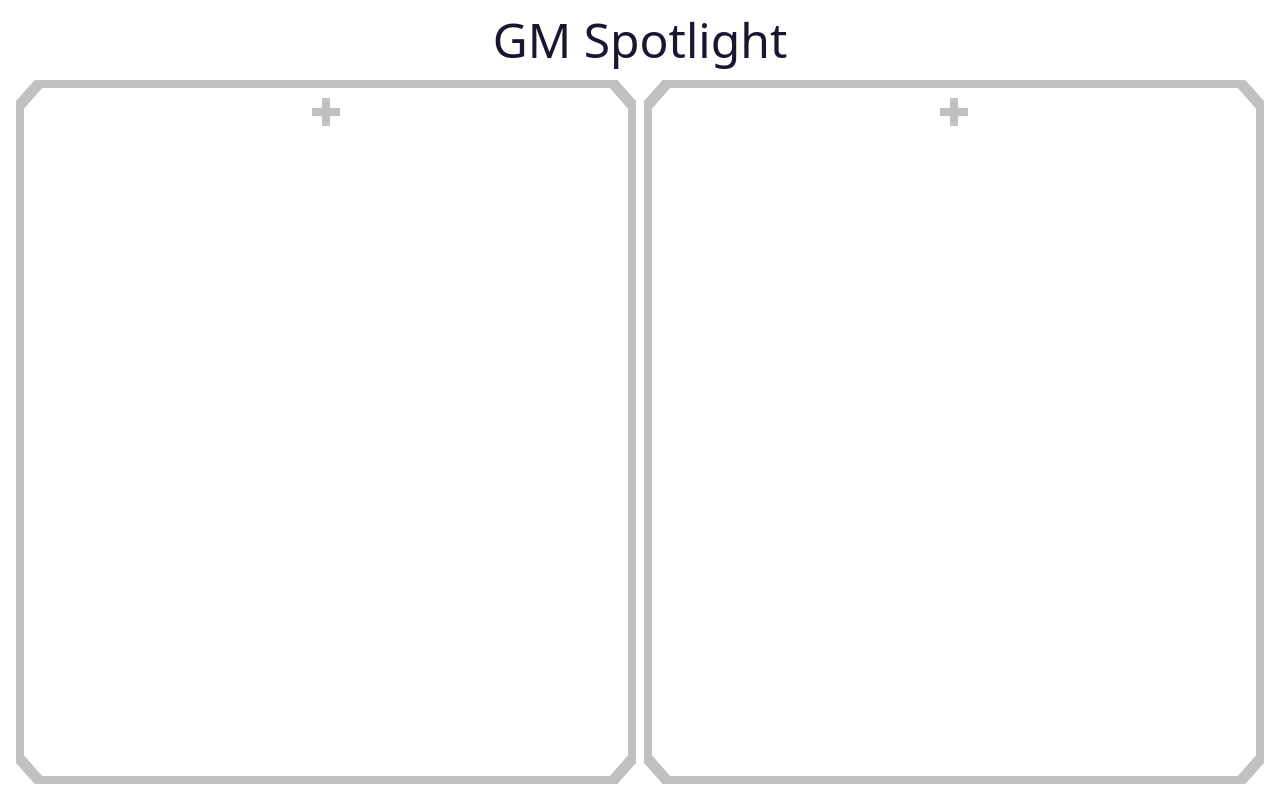
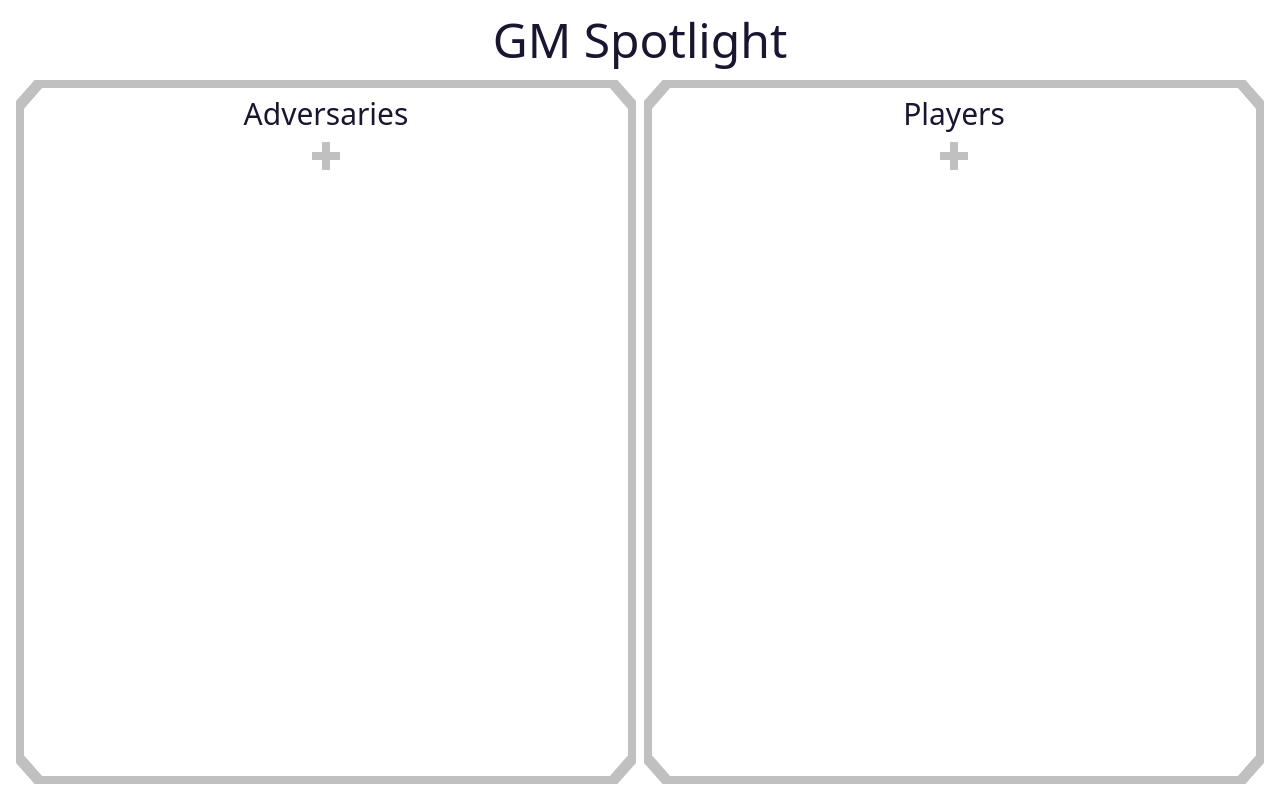
Before and after one commit to Kroxitrock/gm-spotlight-app, a React (Vite) app: page / in a window 1280 px wide. Built offline with nearby package versions, Linux system fonts and the light colour scheme.

Commit message:
More labels and cname

```diff
--- a/package.json
+++ b/package.json
@@ -1,13 +1,14 @@
 {
   "name": "gm-spotlight-app",
   "private": true,
-  "version": "1.0.2",
+  "version": "1.0.3",
   "type": "module",
   "scripts": {
     "dev": "vite",
     "build": "tsc -b && vite build",
     "lint": "eslint .",
     "preview": "vite preview",
+    "predeploy": "cp public/CNAME dist/CNAME",
     "deploy": "gh-pages -d dist"
   },
   "dependencies": {
--- a/src/components/SpotlightList.tsx
+++ b/src/components/SpotlightList.tsx
@@ -45,7 +45,8 @@ export default function SpotlightList({type, characters, setCharacters}: Spotlig
 
     return <div className="w-full h-full p-2 bg-border [clip-path:polygon(3%_0,0_3%,0_97%,3%_100%,97%_100%,100%_97%,100%_3%,97%_0)]">
         <div className="w-full h-full overflow-auto flex flex-col gap-2 items-center p-2 bg-background [clip-path:polygon(3%_0,0_3%,0_97%,3%_100%,97%_100%,100%_97%,100%_3%,97%_0)]">
-        {characters.map((character) =>
+        <div className="w-full flex flex-row justify-center text-3xl">{type === CharacterType.PLAYER ? "Players" : "Adversaries"}</div>
+            {characters.map((character) =>
             <CharacterCard character={character} spotlightCharacter={spotlightCharacter}
                            updateCharacter={updateCharacter} removeCharacter={removeCharacter}
                            key={character.id}></CharacterCard>
```
Also changed, not shown: 1 other file (tests, documents, lock files or other folders).
